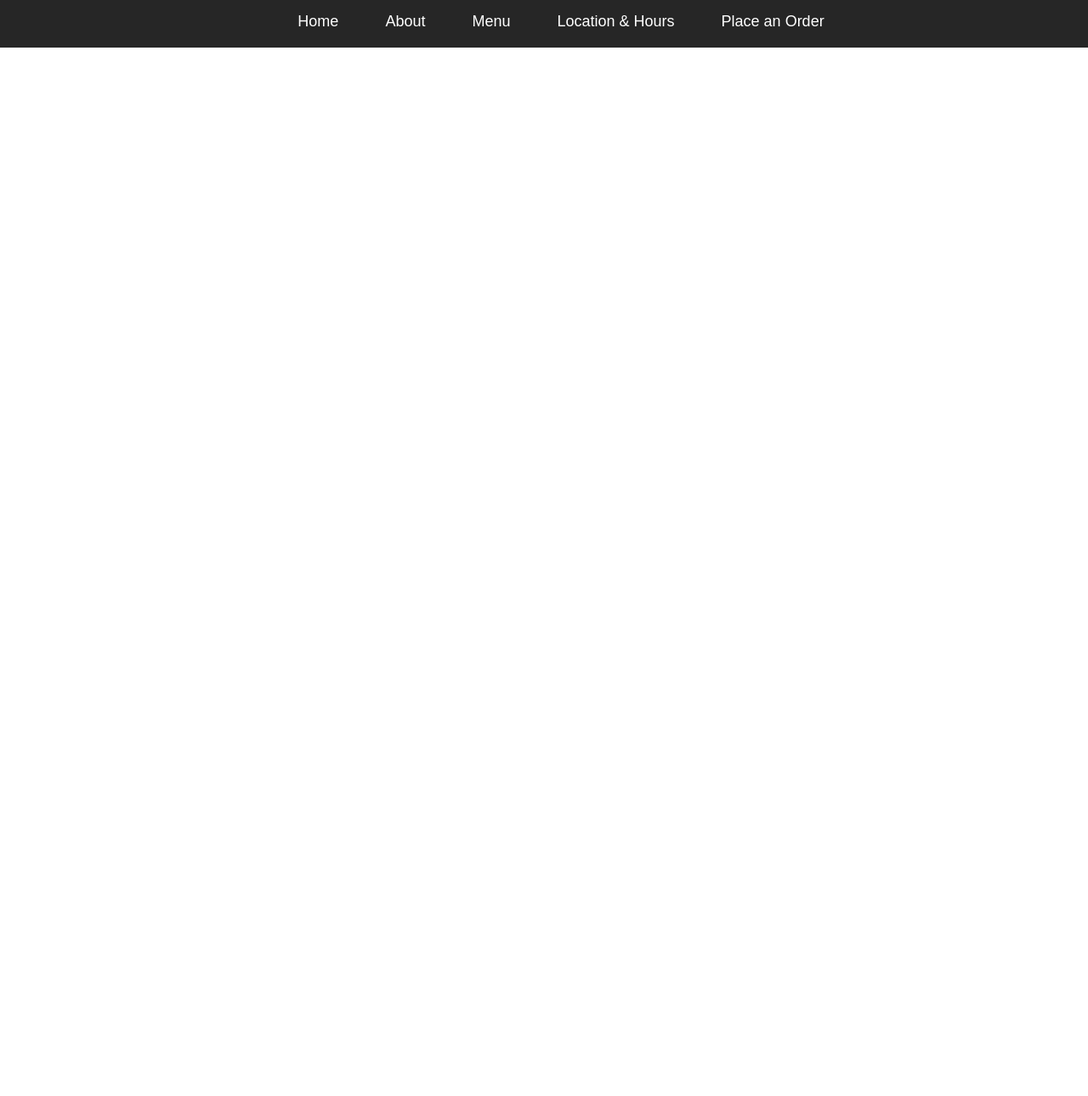
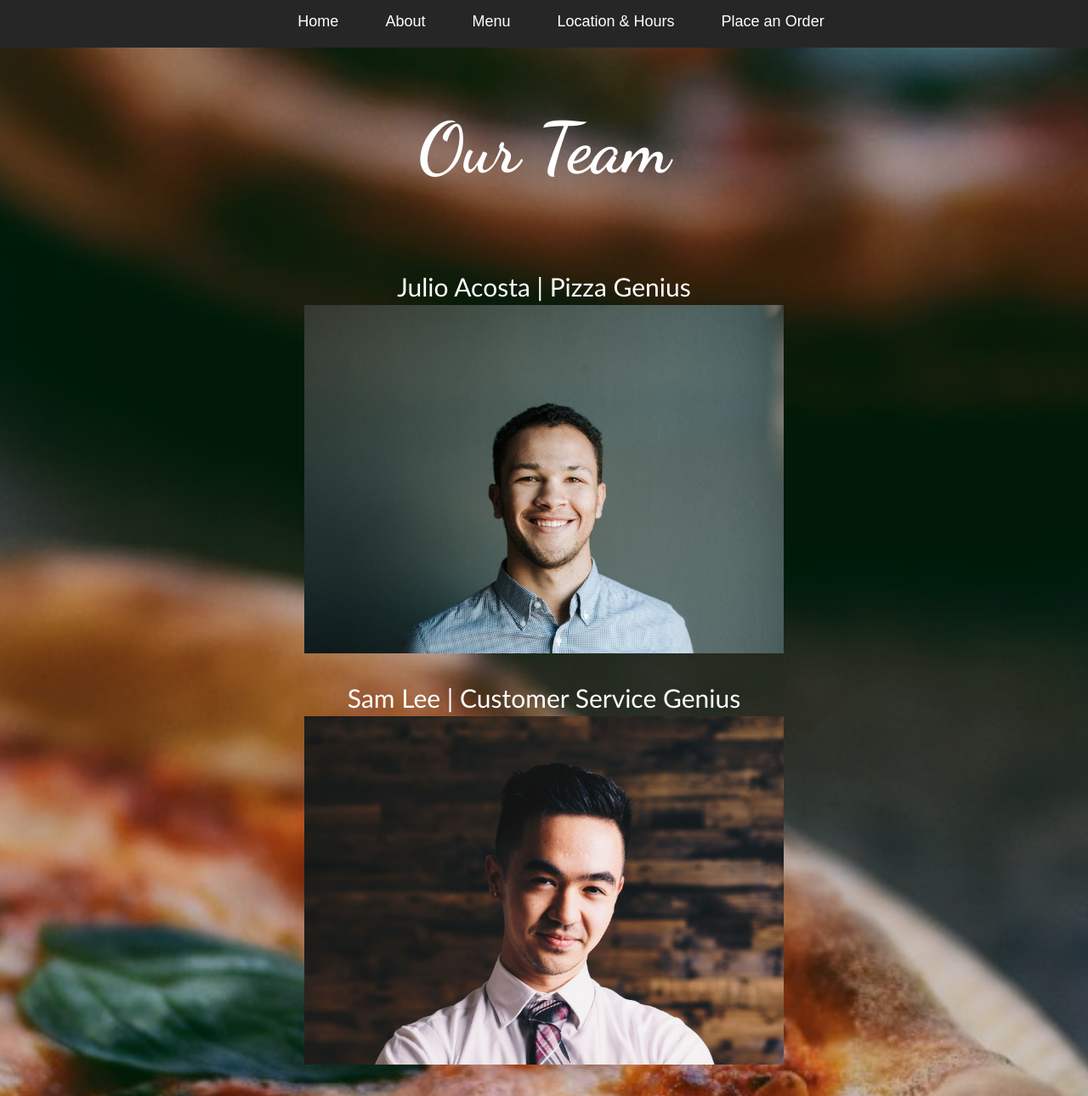
Before and after one commit to JerryMichel/HTML_XML_Final, a plain HTML site: page team.html in a window 1280 px wide. Shown: the top 1290 px of the page at 85% size. Drawn offline with Linux system fonts and the light colour scheme; files whose address does not match are found by name.

Commit message:
Update styles.css

```diff
--- a/styles.css
+++ b/styles.css
@@ -107,7 +107,7 @@ a {
 /* IDs */
 
 #emp1 {
-  background-image: url("media/emp1.jpg");
+  background-image: url("emp1.jpg");
   background-position: center;
   background-repeat: no-repeat;
   background-size: cover;
@@ -116,7 +116,7 @@ a {
 }
 
 #emp2 {
-  background-image: url("media/emp2.jpg");
+  background-image: url("emp2.jpg");
   background-position: center;
   background-repeat: no-repeat;
   background-size: cover;
@@ -125,7 +125,7 @@ a {
 }
 
 #emp3 {
-  background-image: url("media/emp3.jpg");
+  background-image: url("emp3.jpg");
   background-position: center;
   background-repeat: no-repeat;
   background-size: cover;
@@ -167,7 +167,7 @@ a {
 }
 
 #mainback {
-  background-image: url("media/1pizza.jpg");
+  background-image: url("1pizza.jpg");
   background-position: center;
   background-repeat: no-repeat;
   background-size: cover;
```
